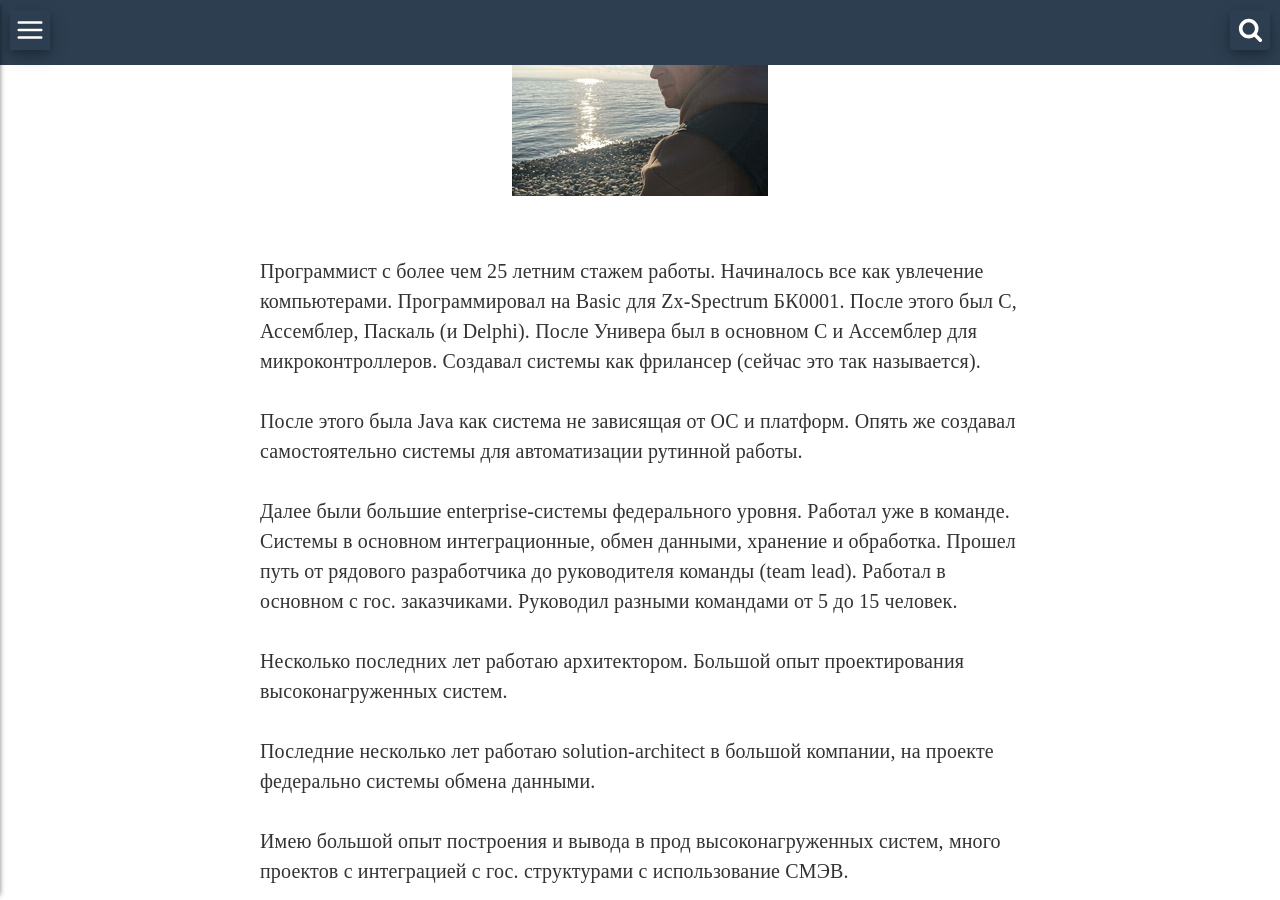
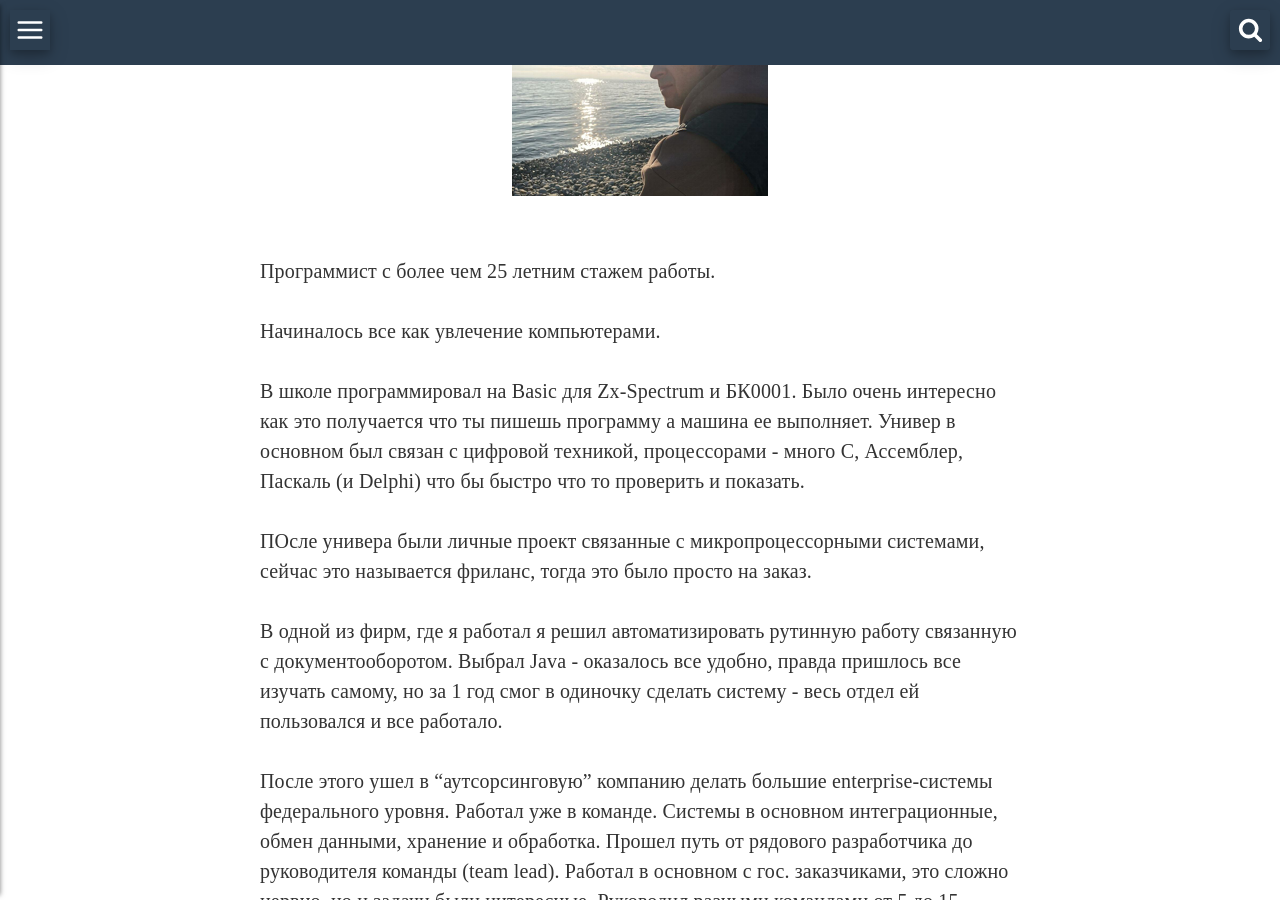
Before and after one commit to mukhinav/mukhinav.github.io, a Jekyll site: the page built from static/about_me.md, in a window 1280 px wide and 900 px high, scrolled down 1117 px. Built offline with Jekyll 4.4.1, drawn with Linux system fonts in a browser that asks for light colours; some of the changed text lies outside the part shown.

Commit message:
[1] about me fixed

```diff
--- a/static/about_me.md
+++ b/static/about_me.md
@@ -21,19 +21,24 @@ keywords:
 
 ![О себе]({{ site.baseurl }}/assets/img/my/my_256.png){:class="center_block"}
 
-Программист с более чем 25 летним стажем работы. Начиналось все как увлечение компьютерами. Программировал на Basic для Zx-Spectrum БК0001. После этого был С, Ассемблер, Паскаль (и Delphi). После Универа был в основном C и Ассемблер для микроконтроллеров. Создавал системы как фрилансер (сейчас это так называется).
+Программист с более чем 25 летним стажем работы.
 
-После этого была Java как система не зависящая от ОС и платформ. Опять же создавал самостоятельно системы для автоматизации рутинной работы.
+Начиналось все как увлечение компьютерами.
 
-Далее были большие enterprise-системы федерального уровня. Работал уже в команде. Системы в основном интеграционные, обмен данными, хранение и обработка. Прошел путь от рядового разработчика до руководителя команды (team lead). Работал в основном с гос. заказчиками. Руководил разными командами от 5 до 15 человек.
+В школе программировал на Basic для Zx-Spectrum и БК0001. Было очень интересно как это получается что ты пишешь программу а машина ее выполняет.
+Универ в основном был связан с цифровой техникой, процессорами - много С, Ассемблер, Паскаль (и Delphi) что бы быстро что то проверить и показать.
 
-Несколько последних лет работаю архитектором. Большой опыт проектирования высоконагруженных систем.
+ПОсле универа были личные проект связанные с микропроцессорными системами, сейчас это называется фриланс, тогда это было просто на заказ.
 
-Последние несколько лет работаю solution-architect в большой компании, на проекте федерально системы обмена данными.
+В одной из фирм, где я работал я решил автоматизировать рутинную работу связанную с документооборотом. Выбрал Java - оказалось все удобно, правда пришлось все изучать самому, но за 1 год смог в одиночку сделать систему - весь отдел ей пользовался и все работало.
 
-Имею большой опыт построения и вывода в прод высоконагруженных систем, много проектов с интеграцией с гос. структурами с использование СМЭВ.
+После этого ушел в "аутсорсинговую" компанию делать большие enterprise-системы федерального уровня. Работал уже в команде. Системы в основном интеграционные, обмен данными, хранение и обработка. Прошел путь от рядового разработчика до руководителя команды (team lead). Работал в основном с гос. заказчиками, это сложно нервно, но и задачи были интересные. Руководил разными командами от 5 до 15 человек.
 
-Есть опыт проектирования систем BigData.
+После этого ушел в архитекторы - 5 последних лет проектирую высоконагруженные сложные системы.
+
+Но мне все равно больше всего нравится именно программирование, а не менеджерские задачи.
+
+Имею большой опыт построения и вывода в прод высоконагруженных систем. Есть опыт проектирования систем BigData.
 
 Придерживаюсь прагматичного подхода к дизайну кода, считаю что система должна быть:
 - как можно проще со стороны кода,
```
Also changed, not shown: _posts/2023-06-30-welcome.md (+3 -3 lines).
